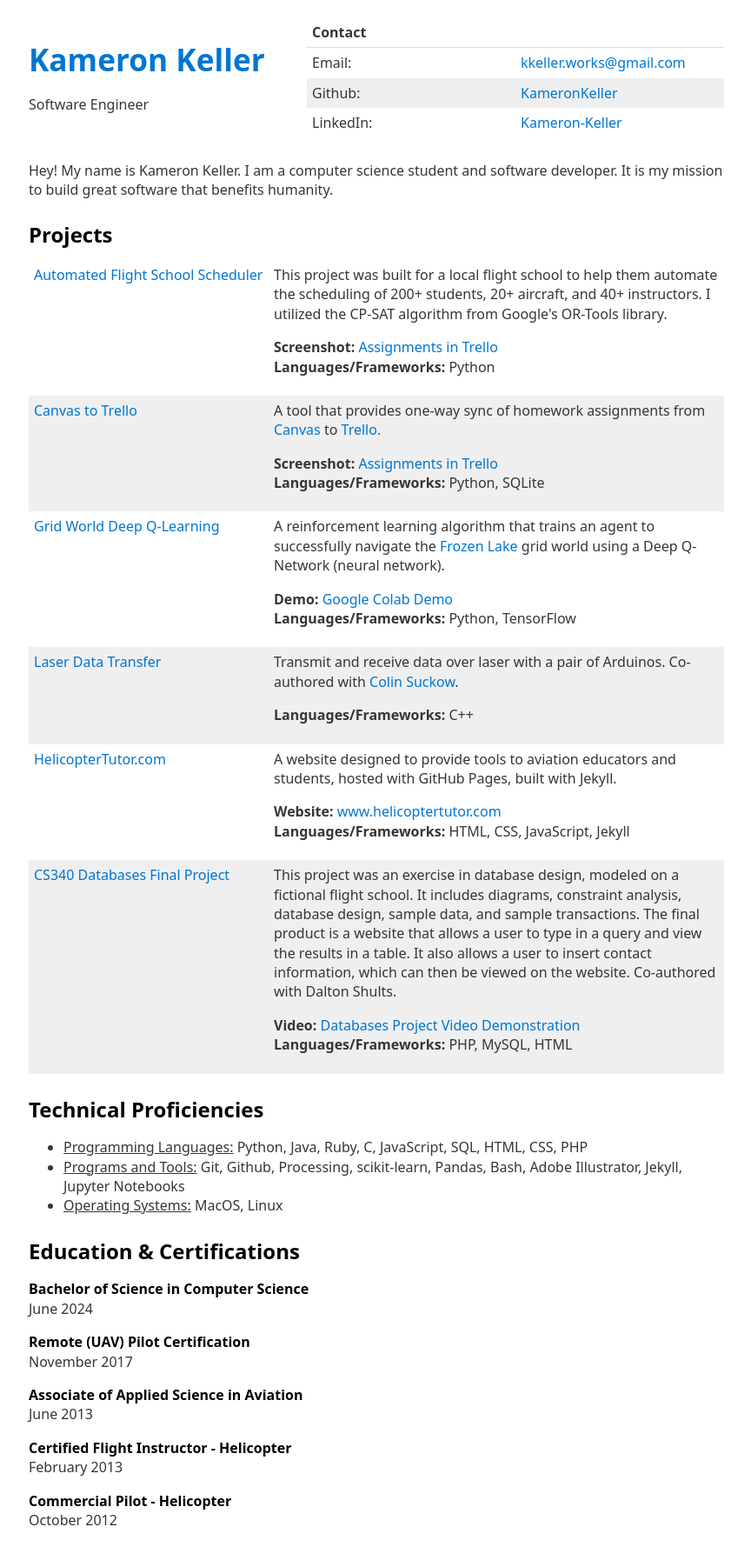
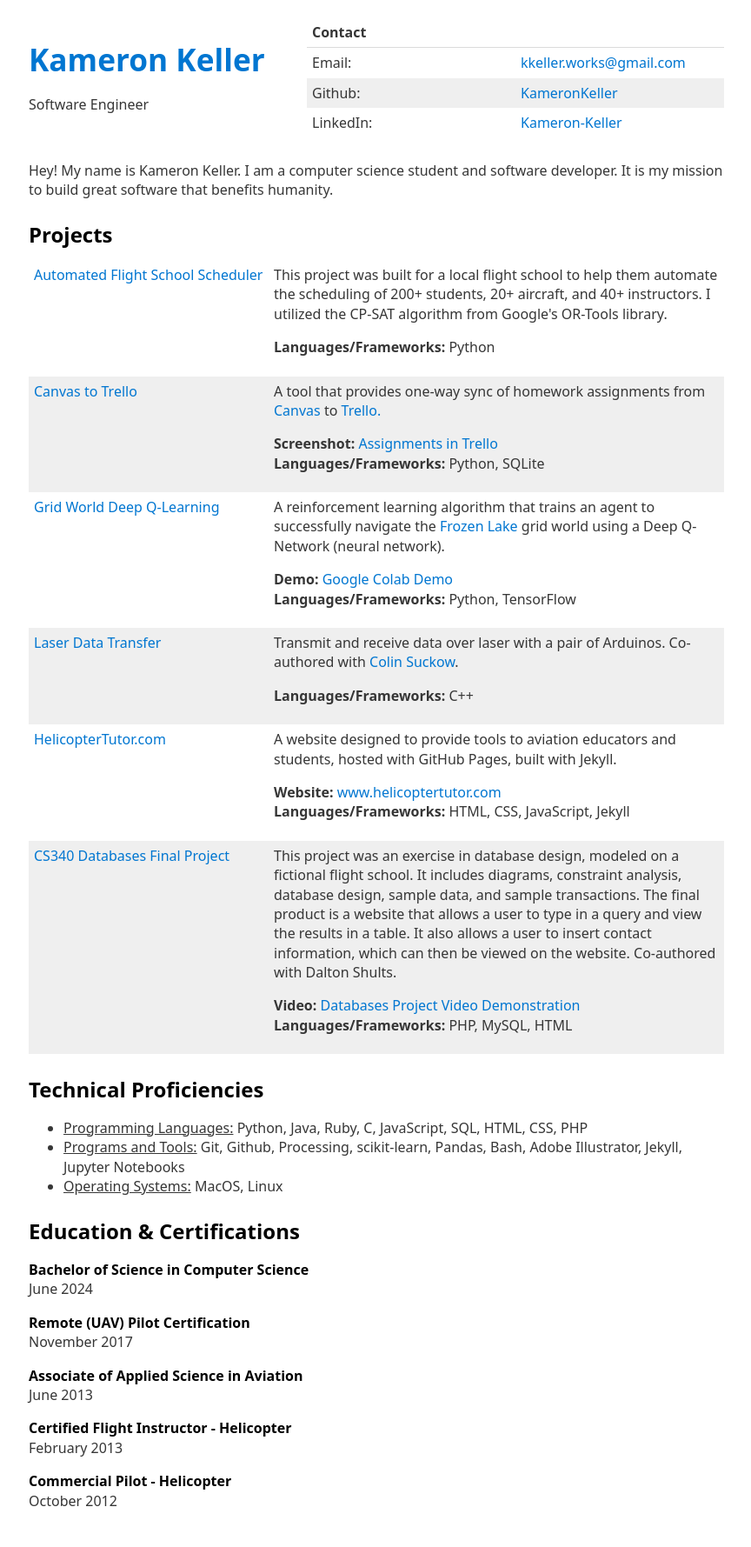
Before and after one commit to KameronKeller/kameronkeller.github.io, a Jekyll site: the page built from index.html, in a window 1280 px wide. Shown: the whole page at 87% size, without its empty margins (207-1071 px from the left). Built offline with Jekyll 4.4.1, drawn with Linux system fonts in a browser that asks for light colours; after the commit the page ends 1757 px from its top, so only the background shows below that.

Commit message:
Remove unnecessary link

```diff
--- a/index.html
+++ b/index.html
@@ -46,8 +46,6 @@ title: "Portfolio"
     <td>
       This project was built for a local flight school to help them automate the scheduling of 200+ students, 20+ aircraft, and 40+ instructors. I utilized the CP-SAT algorithm from Google's OR-Tools library.
       <p>
-        <b>Screenshot: </b><a href="https://github.com/KameronKeller/canvas-to-trello/blob/main/img/trello-screenshot.png?raw=true">Assignments in Trello</a>
-        <br>
         <b>Languages/Frameworks: </b>Python
       </p>
     </td>
```
